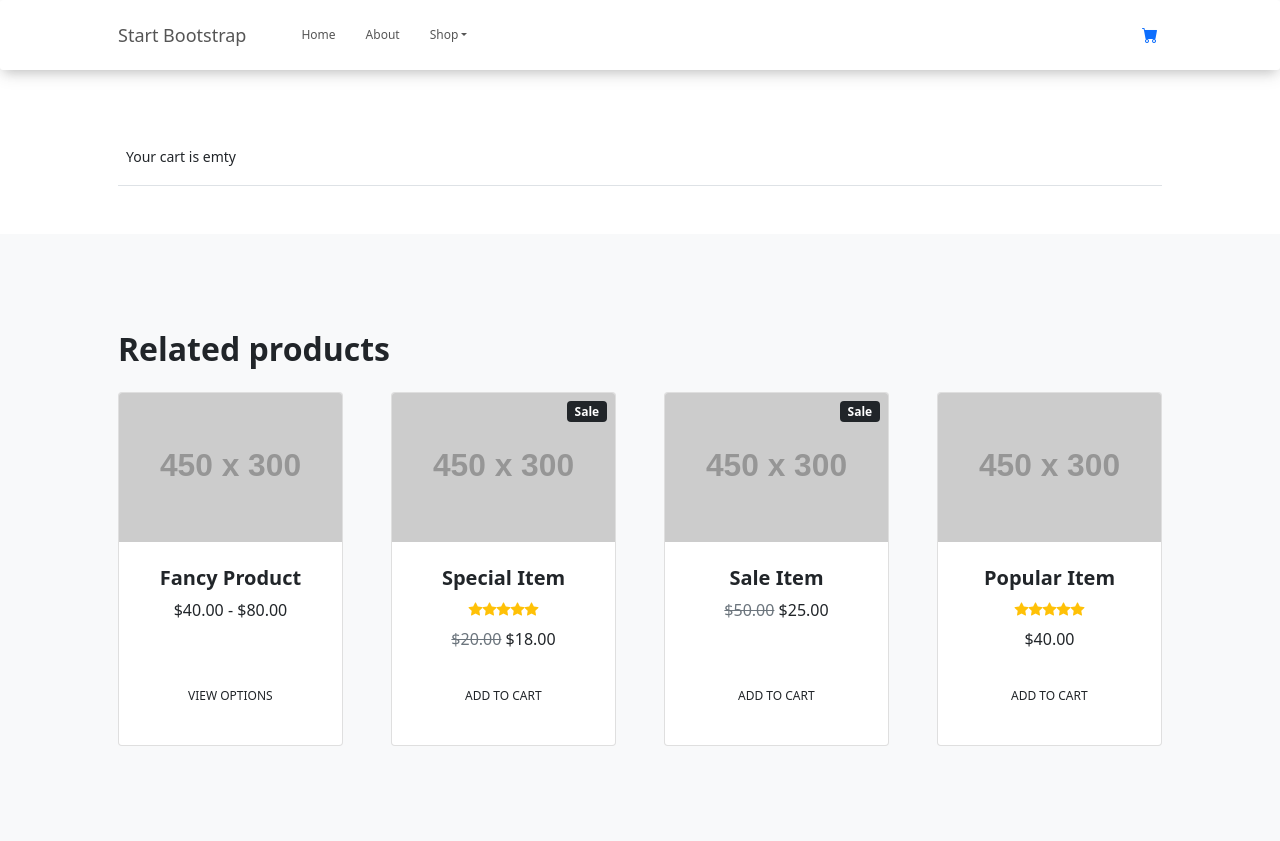
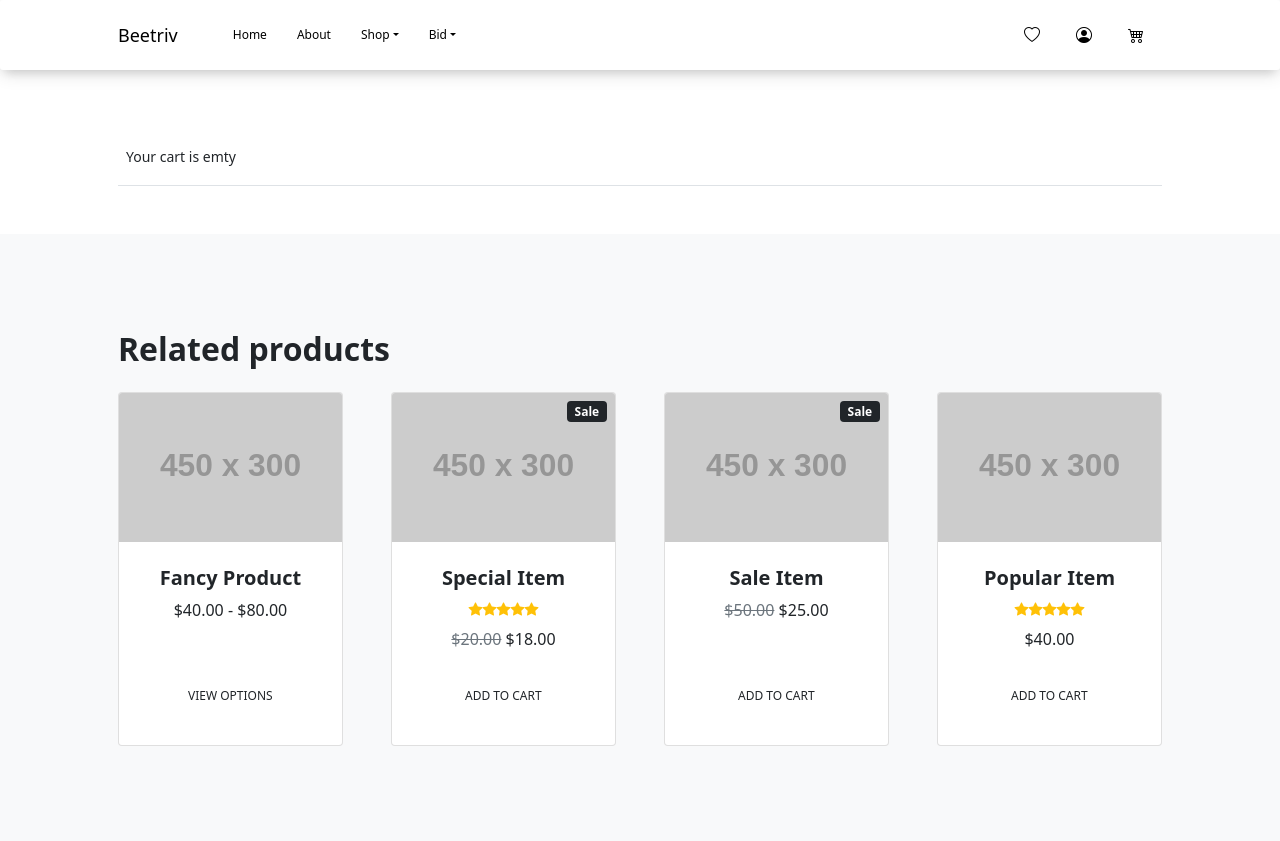
Before and after one commit to amalazimahh/Beetriv, a PHP site: page /Beetriv/cart.php in a window 1280 px wide. Shown: the top 841 px of the page. Run offline with PHP 8.4, Linux system fonts and the light colour scheme; grey boxes labelled with a size stand in for pictures from a placeholder-image service; some libraries are stand-ins or nearby versions.

Commit message:
nav bar updated to pages w same bootsrap attached

```diff
--- a/cart.php
+++ b/cart.php
@@ -30,13 +30,13 @@
     </head>
     <body>
         <!-- Navigation-->
-        <nav class="navbar navbar-expand-lg navbar-light bg-light">
+        <nav class="navbar sticky-top navbar-expand-lg navbar-light bg-light" style='color:black' >
             <div class="container px-4 px-lg-5">
-                <a class="navbar-brand" href="store.php">Start Bootstrap</a>
+                <a class="navbar-brand" href="store.php">Beetriv</a>
                 <button class="navbar-toggler" type="button" data-bs-toggle="collapse" data-bs-target="#navbarSupportedContent" aria-controls="navbarSupportedContent" aria-expanded="false" aria-label="Toggle navigation"><span class="navbar-toggler-icon"></span></button>
                 <div class="collapse navbar-collapse" id="navbarSupportedContent">
                     <ul class="navbar-nav me-auto mb-2 mb-lg-0 ms-lg-4">
-                        <li class="nav-item"><a class="nav-link active" aria-current="page" href="#!">Home</a></li>
+                        <li class="nav-item"><a class="nav-link" aria-current="page" href="store.php">Home</a></li>
                         <li class="nav-item"><a class="nav-link" href="#!">About</a></li>
                         <li class="nav-item dropdown">
                             <a class="nav-link dropdown-toggle" id="navbarDropdown" href="#" role="button" data-bs-toggle="dropdown" aria-expanded="false">Shop</a>
@@ -47,16 +47,27 @@
                                 <li><a class="dropdown-item" href="#!">New Arrivals</a></li>
                             </ul>
                         </li>
+                        <li class="nav-item dropdown">
+                            <a class="nav-link dropdown-toggle" id="navbarDropdown" href="#" role="button" data-bs-toggle="dropdown" aria-expanded="false">Bid</a>
+                            <ul class="dropdown-menu" aria-labelledby="navbarDropdown">
+                                <li><a class="dropdown-item" href="#!">All Products</a></li>
+                                <li><hr class="dropdown-divider" /></li>
+                                <li><a class="dropdown-item" href="#!">Active Bid</a></li>
+                                <li><a class="dropdown-item" href="#!">Ending Soon</a></li>
+                            </ul>
+                        </li>
                     </ul>
-                    <form class="d-flex">
-                    <a href="cart.php">
-                        <i class="bi-cart-fill me-1"></i>
-                        <?php echo (isset($_SESSION['cart_items']) && count($_SESSION['cart_items'])) > 0 ? count($_SESSION['cart_items']):''; ?>
-                    </a>
-                    </form>
+                    <ul class="nav justify-content-end">
+                    <li><a class="nav-item nav-link" style='color:black' aria-current="page" href="wishlist.php"><i class="bi bi-heart"></i></a></li>
+                    <li><a class="nav-item nav-link" style='color:black' aria-current="page" href="user-profile.php"><i class="bi-person-circle"></i></a></li>
+                    <li><a class="nav-item nav-link" style='color:black' aria-current="page" href="cart.php">
+                        <i class="bi bi-cart4" style='color:black'><?php echo (isset($_SESSION['cart_items']) && count($_SESSION['cart_items'])) > 0 ? count($_SESSION['cart_items']):''; ?></i>
+                    </a></li>
+                    </ul>
                 </div>
             </div>
         </nav>
+
         <!-- Product section-->
     <div class="row mt-3">
      <div class="col-md-12">
```
Also changed, not shown: addproduct.php (+18 -2 lines), product-details.php (+20 -10 lines), store.php (+19 -9 lines).
